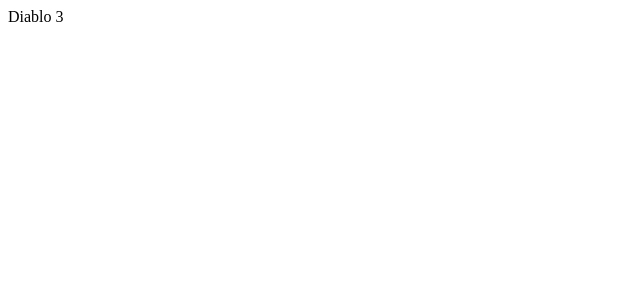
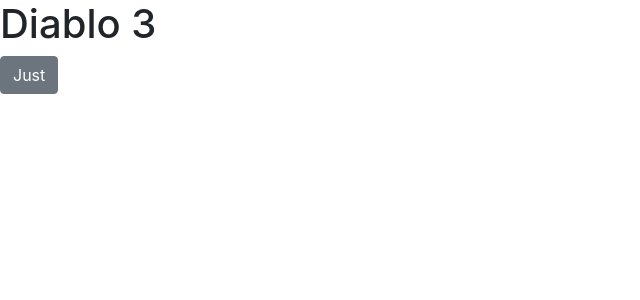
Before and after one commit to CristhianDaza/diablo-3, a Vue app: page / in a window 1280 px wide. Shown: the top 300 px of the page, without its empty margins (0-640 px from the left). Built offline with nearby package versions, Linux system fonts and the light colour scheme.

Commit message:
Agregando bootrap-vue

```diff
--- a/src/App.vue
+++ b/src/App.vue
@@ -1,5 +1,13 @@
 <template>
-  <div>
-    Diablo 3
-  </div>
+  <Home />
 </template>
+
+<script>
+import Home from '@/views/Home/Index.vue'
+
+export default {
+  components: {
+    Home
+  }
+}
+</script>
--- a/src/main.js
+++ b/src/main.js
@@ -1,4 +1,7 @@
+import '@babel/polyfill'
+import 'mutationobserver-shim'
 import Vue from 'vue'
+import './plugins/bootstrap-vue'
 import App from './App.vue'
 import router from './router'
 import store from './store'
--- a/src/views/Home/Index.vue
+++ b/src/views/Home/Index.vue
@@ -1,6 +1,7 @@
 <template>
   <div>
     <h1>Diablo 3</h1>
+    <b-button>Just</b-button>
   </div>
 </template>
 
```
Also changed, not shown: package.json (+9 -0 lines), src/plugins/bootstrap-vue.js (added, +7 -0 lines), 1 other file (tests, documents, lock files or other folders).
